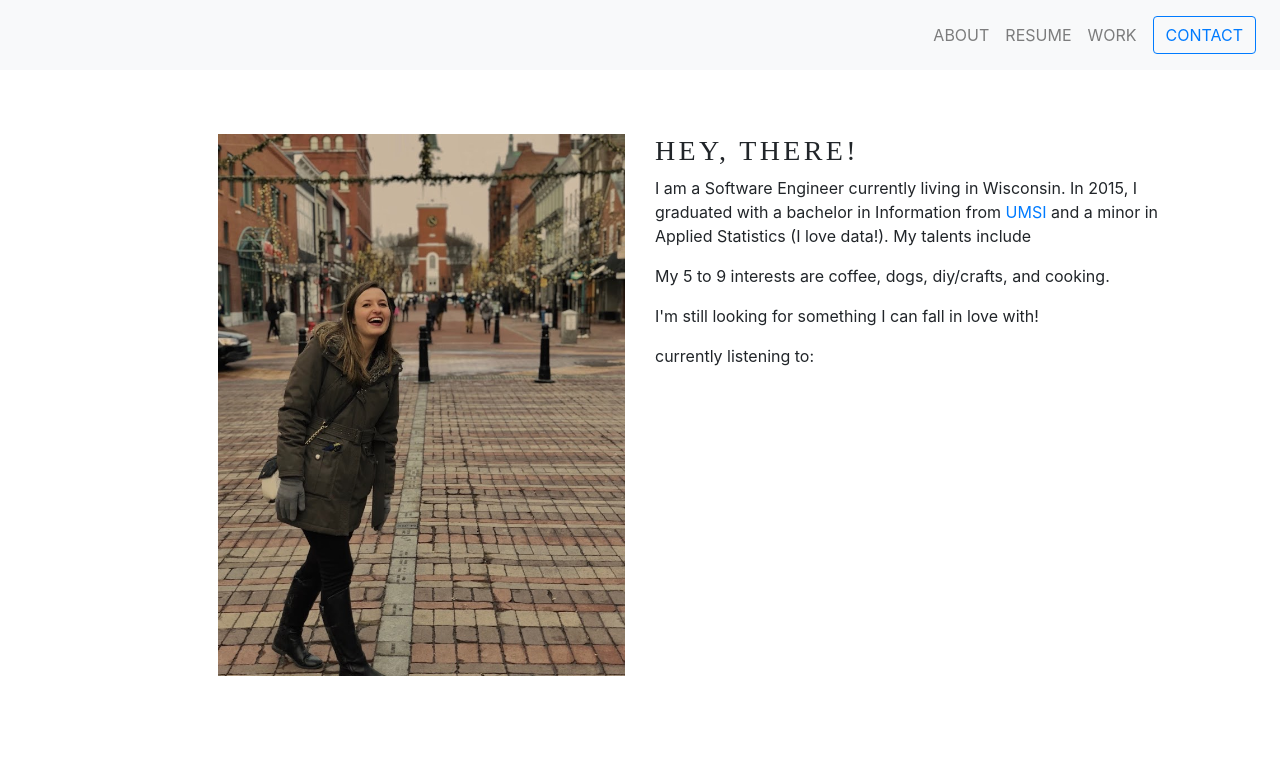
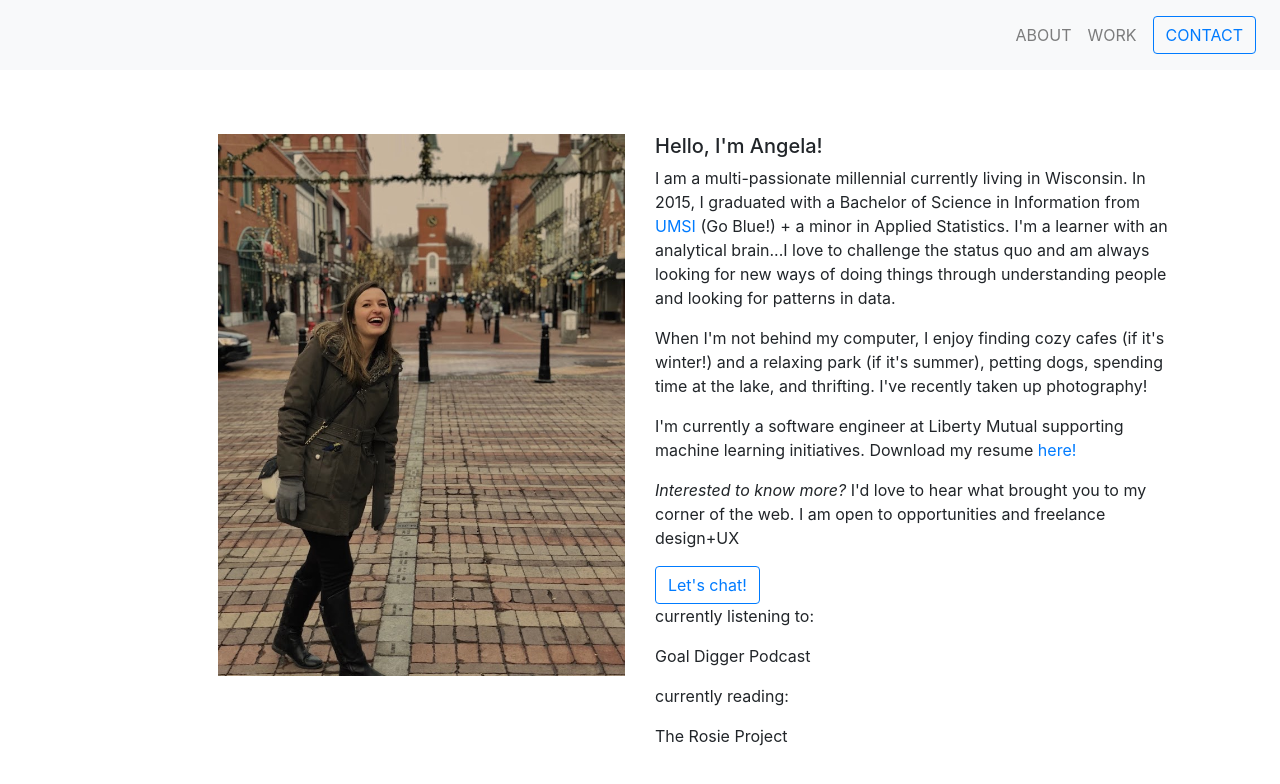
Before and after one commit to adamato/angelas-webpage, a React (Create React App) app: page /about in a window 1280 px wide. Shown: the top 784 px of the page. Built offline with nearby package versions, Linux system fonts and the light colour scheme.

Commit message:
changes to about page and outline of work component

```diff
--- a/src/main-page/App.js
+++ b/src/main-page/App.js
@@ -2,7 +2,7 @@ import React from 'react';
 import './App.css';
 import About from './components/About.js';
 import Contact from './components/Contact.js';
-import Portfolio from './components/Portfolio.js';
+import Work from './components/Work.js';
 import Resume from './components/Resume.js';
 import {BrowserRouter as Router, Route, Switch, Link} from 'react-router-dom'
 import {Navbar, Nav, Button} from 'react-bootstrap';
@@ -19,9 +19,6 @@ function App() {
                         <Nav className="ml-auto justify-content-end" style={{float: 'right'}}>
                             <Nav.Link as={Link} to="/about">
                                 ABOUT
-                            </Nav.Link>
-                            <Nav.Link as={Link} to="/resume">
-                                RESUME
                             </Nav.Link>
                             <Nav.Link as={Link} to="/portfolio">
                                 WORK
@@ -42,7 +39,7 @@ function App() {
                         <Resume />
                     </Route>
                     <Route path="/portfolio">
-                        <Portfolio />
+                        <Work />
                     </Route>
                     <Route path="/contact">
                         <Contact />
--- a/src/main-page/components/About.js
+++ b/src/main-page/components/About.js
@@ -1,7 +1,7 @@
 import React from 'react';
 
 import '../App.css';
-import {Col, Row} from 'react-bootstrap';
+import {Button, Col, Row} from 'react-bootstrap';
 
 function About(){
     return (
@@ -11,11 +11,23 @@ function About(){
                     <img src='/IMG_0101.JPG' alt="Logo" style={{height: 'auto', width: '100%'}}/>
                 </Col>
                 <Col xs={{ span: 5}}>
-                    <h3>Hey, There!</h3>
-                    <p>I am a Software Engineer currently living in Wisconsin. In 2015, I graduated with a bachelor in Information from <a href={'https://www.si.umich.edu/'}>UMSI</a> and a minor in Applied Statistics (I love data!). My talents include </p>
-                    <p>My 5 to 9 interests are coffee, dogs, diy/crafts, and cooking. </p>
-                    <p>I'm still looking for something I can fall in love with!</p>
+                    <h5>Hello, I'm Angela!</h5>
+                    <p>I am a multi-passionate millennial currently living in Wisconsin.
+                        In 2015, I graduated with a Bachelor of Science in Information from <a href={'https://www.si.umich.edu/'}>UMSI</a> (Go Blue!) + a minor in Applied Statistics.
+                        I'm a learner with an analytical brain...I love to challenge the status quo and am always looking for new ways of doing things through understanding people and looking for patterns in data.</p>
+
+                    <p>When I'm not behind my computer, I enjoy finding cozy cafes (if it's winter!) and a relaxing park (if it's summer), petting dogs, spending time at the lake, and thrifting. I've recently taken up photography!</p>
+
+                    <p>I'm currently a software engineer at Liberty Mutual supporting machine learning initiatives. Download my resume <a href="resume.pdf">here!</a></p>
+
+                    <p><i>Interested to know more?</i> I'd love to hear what brought you to my corner of the web. I am open to opportunities and freelance design+UX</p>
+
+                    <Button variant="outline-primary">Let's chat!</Button>
+                    <i className="fab fa-linkedin"></i>
                     <p> currently listening to:</p>
+                    <p>Goal Digger Podcast</p>
+                    <p> currently reading:</p>
+                    <p>The Rosie Project</p>
                 </Col>
             </Row>
         </div>
--- a/src/main-page/components/Portfolio.js
+++ /dev/null
@@ -1,13 +0,0 @@
-import React from 'react';
-
-import '../App.css';
-
-function Portfolio(){
-    return (
-        <div>
-            <h1> Hi this is some of my work</h1>
-        </div>
-    );
-}
-
-export default Portfolio;
--- /dev/null
+++ b/src/main-page/components/Work.js
@@ -0,0 +1,18 @@
+import React from 'react';
+
+import '../App.css';
+import {Col, Row} from "react-bootstrap";
+
+function Work(){
+    return (
+
+        <Col xs={{ span: 6, offset: 2}}>
+            <Row><h2>//Design</h2></Row>
+            <Row><h2>//Web</h2></Row>
+            <Row><h2>//Usability + UI</h2></Row>
+            <Row><h2>//Other</h2></Row>
+        </Col>
+    );
+}
+
+export default Work;
```
